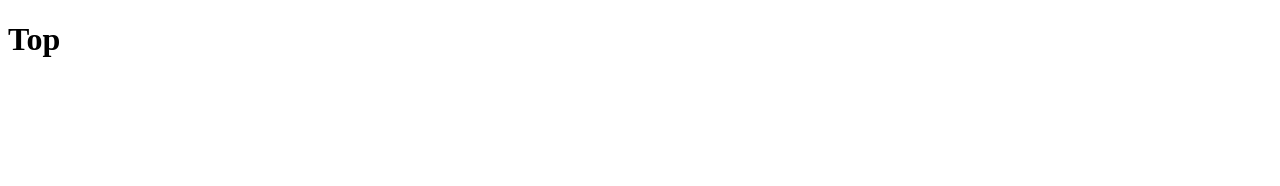
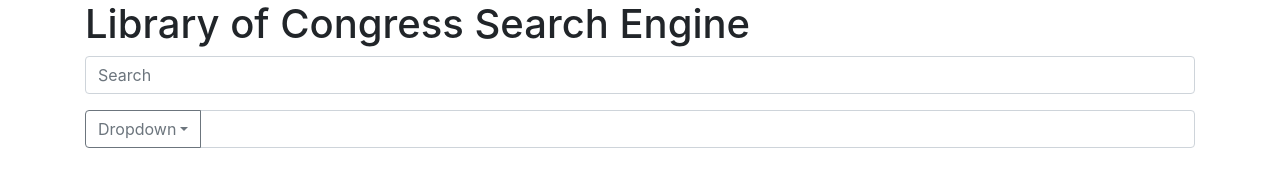
Before and after one commit to cpysden-coder/mini-project-libcon, a plain HTML site: page index.html in a window 1280 px wide. Drawn offline with nearby package versions, Linux system fonts and the light colour scheme.

Commit message:
landing page html

```diff
--- a/index.html
+++ b/index.html
@@ -1,12 +1,44 @@
 <!DOCTYPE html>
 <html lang="en">
+
 <head>
     <meta charset="UTF-8">
     <meta http-equiv="X-UA-Compatible" content="IE=edge">
     <meta name="viewport" content="width=device-width, initial-scale=1.0">
+    <link rel="stylesheet" href="https://cdnjs.cloudflare.com/ajax/libs/twitter-bootstrap/4.5.0/css/bootstrap.min.css">
+    <link rel="style" href="style.css">
     <title>LibCon</title>
 </head>
+
 <body>
-    <h1>Top</h1>
+    <main class="totalbox container">
+        <h1 id="title">Library of Congress Search Engine</h1>
+        <div class="searchbar">
+            <div class="input-group mb-3">
+
+                <input type="text" class="form-control" placeholder="Search" aria-label="Search"
+                    aria-describedby="basic-addon1">
+            </div>
+
+        </div>
+        <div class="formatbar">
+            <div class="input-group mb-3">
+                <div class="input-group-prepend">
+                    <button class="btn btn-outline-secondary dropdown-toggle" type="button" data-toggle="dropdown"
+                        aria-haspopup="true" aria-expanded="false">Dropdown</button>
+                    <div class="dropdown-menu">
+                        <a class="dropdown-item" href="#">Action</a>
+                    <a class="dropdown-item" href="#">Another action</a>
+                    <a class="dropdown-item" href="#">Something else here</a>
+                    <div role="separator" class="dropdown-divider"></div>
+                    <a class="dropdown-item" href="#">Separated link</a>
+                    </div>
+                </div>
+                <input type="text" class="form-control" aria-label="Text input with dropdown button">
+            </div>
+        </div>
+    </main>
+
 </body>
+
 </html>
```
